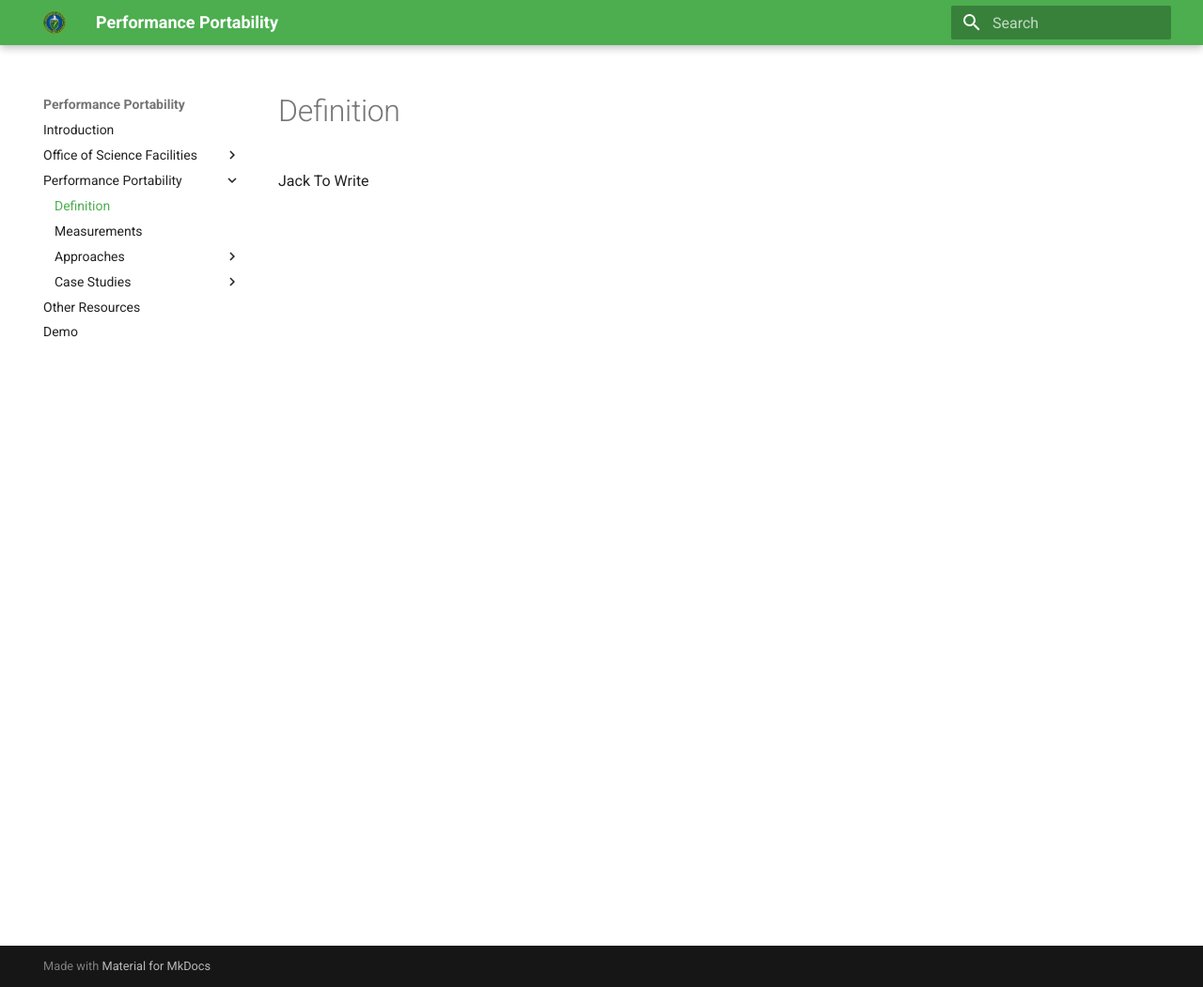
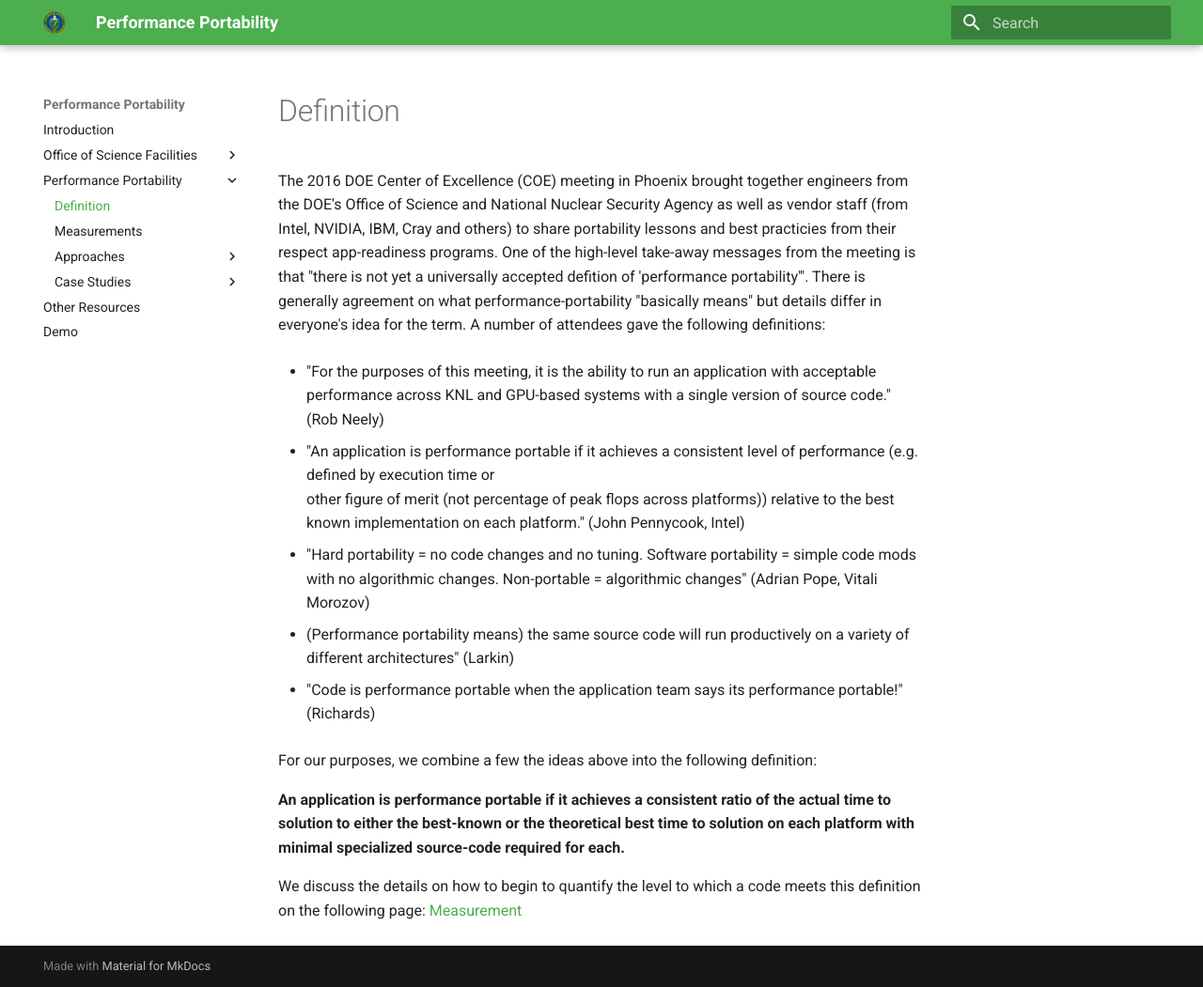
Before and after one commit to jrdeslippe/perfportsite, an MkDocs documentation site: the page built from docs/perfport/definition.md, in a window 1280 px wide and 1051 px high. Shown: the whole window at 94% size. Built offline with MkDocs 1.6.1 and Material for MkDocs 9.7.7, drawn with Linux system fonts in a browser that asks for light colours; old or Windows-style settings are respelled for this version of MkDocs.

Commit message:
First stab at definition page

```diff
--- a/docs/perfport/definition.md
+++ b/docs/perfport/definition.md
@@ -1 +1,25 @@
-Jack To Write
+The 2016 DOE Center of Excellence (COE) meeting in Phoenix brought together engineers from the DOE's Office of Science and National Nuclear Security Agency
+as well as vendor staff (from Intel, NVIDIA, IBM, Cray and others) to share portability lessons and best practicies from their respect app-readiness
+programs. One of the high-level take-away messages from the meeting is that "there is not yet a universally accepted defition of 'performance portability'".
+There is generally agreement on what performance-portability "basically means" but details differ in everyone's idea for the term. A number of attendees
+gave the following definitions:
+
+* "For the purposes of this meeting, it is the ability to run an application with acceptable performance across KNL and GPU-based systems with a single
+version of source code." (Rob Neely)
+
+* "An application is performance portable if it achieves a consistent level of performance (e.g. defined by execution time or
+other figure of merit (not percentage of peak flops across platforms)) relative to the best known implementation on each platform." (John Pennycook, Intel)
+
+* "Hard portability = no code changes and no tuning. Software portability = simple code mods with no algorithmic changes. Non-portable = algorithmic changes" (Adrian Pope, Vitali Morozov)
+
+* (Performance portability means) the same source code	will run productively on a variety of different	architectures" (Larkin)
+
+* "Code is performance portable when the application team says its performance	portable!" (Richards)
+
+For our purposes, we combine a few the ideas above into the following definition:
+
+**An application is performance portable if it achieves a consistent ratio of the actual time to solution to either the best-known or the theoretical best
+time to solution on each platform with minimal specialized source-code required for each.**
+
+We discuss the details on how to begin to quantify the level to which a code meets this definition on the following page:
+[Measurement](/perfport/measurement.md)
```
